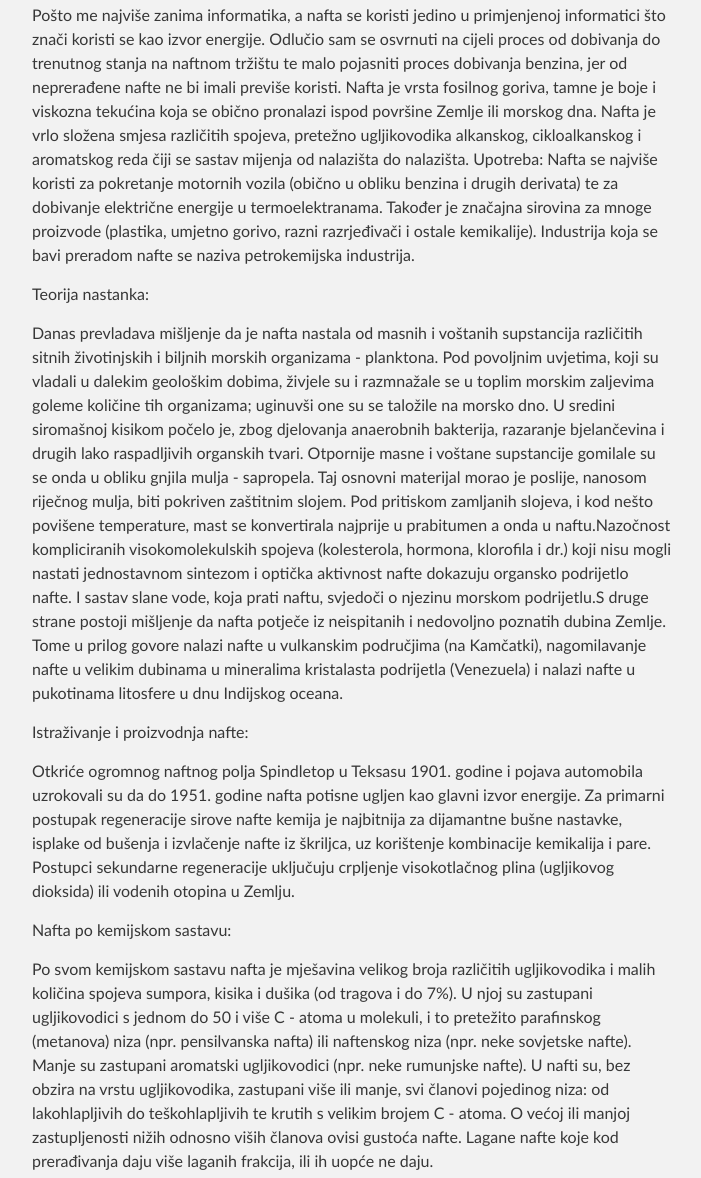
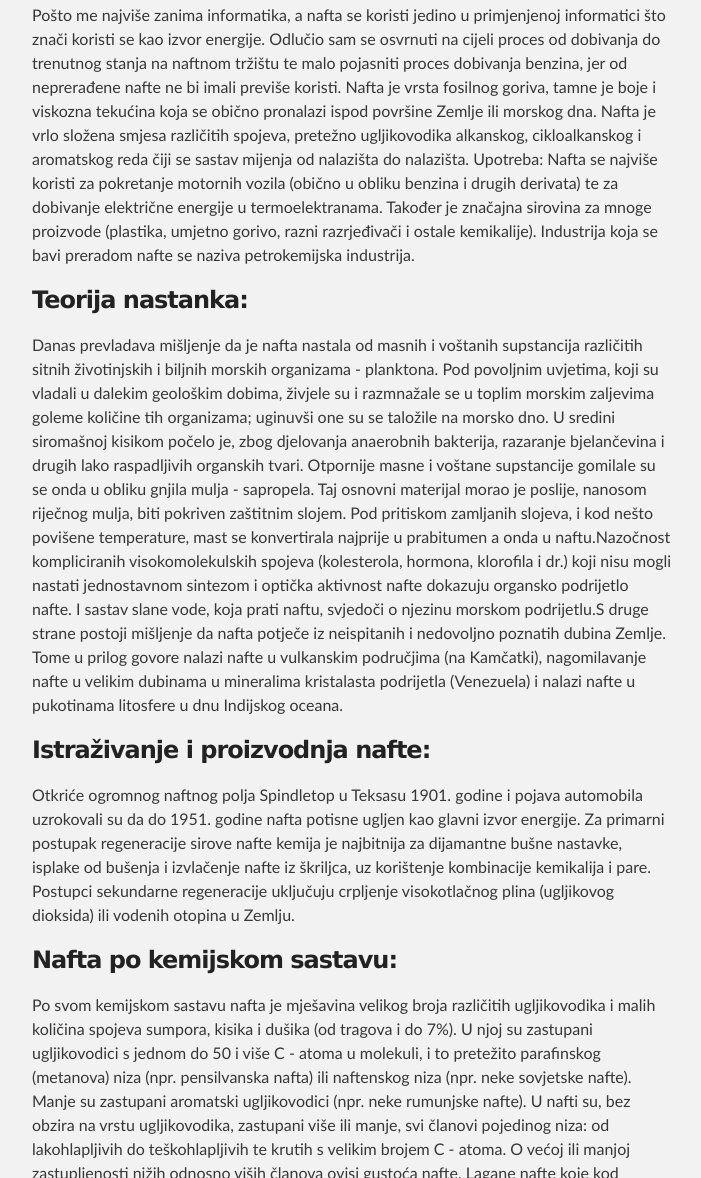
Before and after one commit to cro7/Kemija, a plain HTML site: page index.html in a window 1280 px wide. Shown: the part 257-1435 px from the top of the page, without its empty margins (288-989 px from the left). Drawn offline with Linux system fonts and the light colour scheme.

Commit message:
Update index.html

```diff
--- a/index.html
+++ b/index.html
@@ -37,16 +37,16 @@ Nafta je vrsta fosilnog goriva, tamne je boje  i viskozna tekućina koja se obi
 Upotreba:
 Nafta se najviše koristi za pokretanje motornih vozila (obično u obliku benzina i drugih derivata) te za dobivanje električne energije u termoelektranama. Također je značajna sirovina za mnoge proizvode (plastika, umjetno gorivo, razni razrjeđivači i ostale kemikalije). Industrija koja se bavi preradom nafte se naziva petrokemijska industrija.</p>
 
-<p>Teorija nastanka:</p>
+ <h3> <p>Teorija nastanka:</p></h3>
 
 <p>Danas prevladava mišljenje da je nafta nastala od masnih i voštanih supstancija različitih sitnih životinjskih i biljnih morskih organizama - planktona. Pod povoljnim uvjetima, koji su vladali u dalekim geološkim dobima, živjele su i razmnažale se u toplim morskim zaljevima goleme količine tih organizama; uginuvši one su se taložile na morsko dno.
 U sredini siromašnoj kisikom počelo je, zbog djelovanja anaerobnih bakterija, razaranje bjelančevina i drugih lako raspadljivih organskih tvari. Otpornije masne i voštane supstancije gomilale su se onda u obliku gnjila mulja - sapropela. Taj osnovni materijal morao je poslije, nanosom riječnog mulja, biti pokriven zaštitnim slojem. Pod pritiskom zamljanih slojeva, i kod nešto povišene temperature, mast se konvertirala najprije u prabitumen a onda u naftu.Nazočnost kompliciranih visokomolekulskih spojeva (kolesterola, hormona, klorofila i dr.) koji nisu mogli nastati jednostavnom sintezom i optička aktivnost nafte dokazuju organsko podrijetlo nafte. I sastav slane vode, koja prati naftu, svjedoči o njezinu morskom podrijetlu.S druge strane postoji mišljenje da nafta potječe iz neispitanih i nedovoljno poznatih dubina Zemlje. Tome u prilog govore nalazi nafte u vulkanskim područjima (na Kamčatki), nagomilavanje nafte u velikim dubinama u mineralima kristalasta podrijetla (Venezuela) i nalazi nafte u pukotinama litosfere u dnu Indijskog oceana.</p>
 
-<p>Istraživanje i proizvodnja nafte:</p>
+<h3><p>Istraživanje i proizvodnja nafte:</p></h3>
 
 <p>Otkriće ogromnog naftnog polja Spindletop u Teksasu 1901. godine i pojava automobila uzrokovali su da do 1951. godine nafta potisne ugljen kao glavni izvor energije. Za primarni postupak regeneracije sirove nafte kemija je najbitnija za dijamantne bušne nastavke, isplake od bušenja i izvlačenje nafte iz škriljca, uz korištenje kombinacije kemikalija i pare. Postupci sekundarne regeneracije uključuju crpljenje visokotlačnog plina (ugljikovog dioksida) ili vodenih otopina u Zemlju.</p>
 
-<p>Nafta po kemijskom sastavu:</p>
+<h3><p>Nafta po kemijskom sastavu:</p></h3>
 
 <p>Po svom kemijskom sastavu nafta je mješavina velikog broja različitih ugljikovodika i malih količina spojeva sumpora, kisika i dušika (od tragova i do 7%). U njoj su zastupani ugljikovodici s jednom do 50 i više C - atoma u molekuli, i to pretežito parafinskog (metanova) niza (npr. pensilvanska nafta) ili naftenskog niza (npr. neke sovjetske nafte).
 Manje su zastupani aromatski ugljikovodici (npr. neke rumunjske nafte). U nafti su, bez obzira na vrstu ugljikovodika, zastupani više ili manje, svi članovi pojedinog niza: od lakohlapljivih do teškohlapljivih te krutih s velikim brojem C - atoma. O većoj ili manjoj zastupljenosti nižih odnosno viših članova ovisi gustoća nafte. Lagane nafte koje kod prerađivanja daju više laganih frakcija, ili ih uopće ne daju.</p>
```
